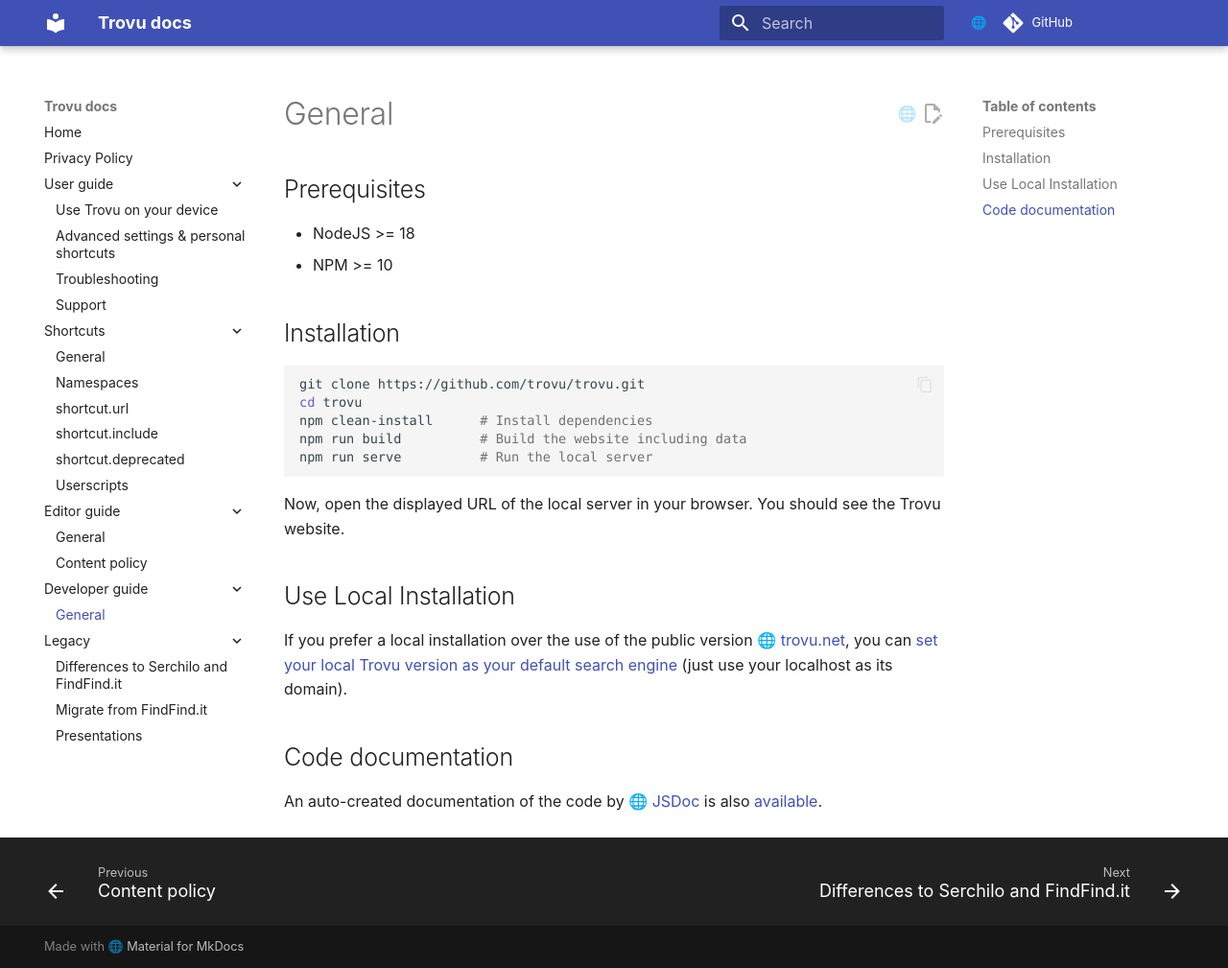
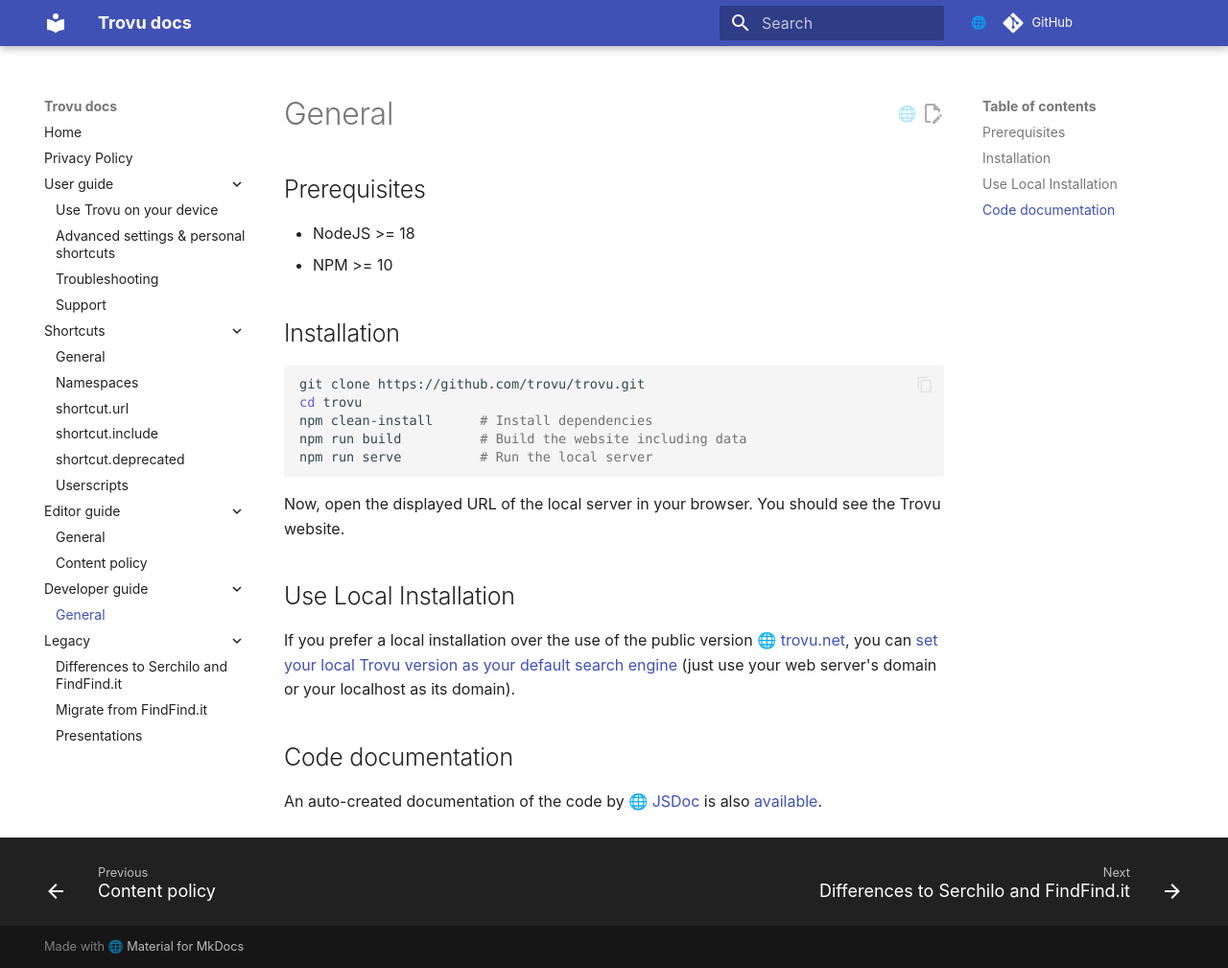
Before and after one commit to trovu/trovu, an MkDocs documentation site: the page built from docs/developers/index.md, in a window 1280 px wide and 1009 px high. Shown: the whole window at 96% size. Built offline with MkDocs 1.6.1 and Material for MkDocs 9.7.7, drawn with Linux system fonts in a browser that asks for light colours; comment, search, counter and statistics services are not loaded.

Commit message:
Update index.md

```diff
--- a/docs/developers/index.md
+++ b/docs/developers/index.md
@@ -19,7 +19,7 @@
 
 ## Use Local Installation
 
-If you prefer a local installation over the use of the public version [trovu.net](https://trovu.net/), you can [set your local Trovu version as your default search engine](../users/integration.md) (just use your localhost as its domain).
+If you prefer a local installation over the use of the public version [trovu.net](https://trovu.net/), you can [set your local Trovu version as your default search engine](../users/integration.md) (just use your web server's domain or your localhost as its domain).
 
 ## Code documentation
 
```
